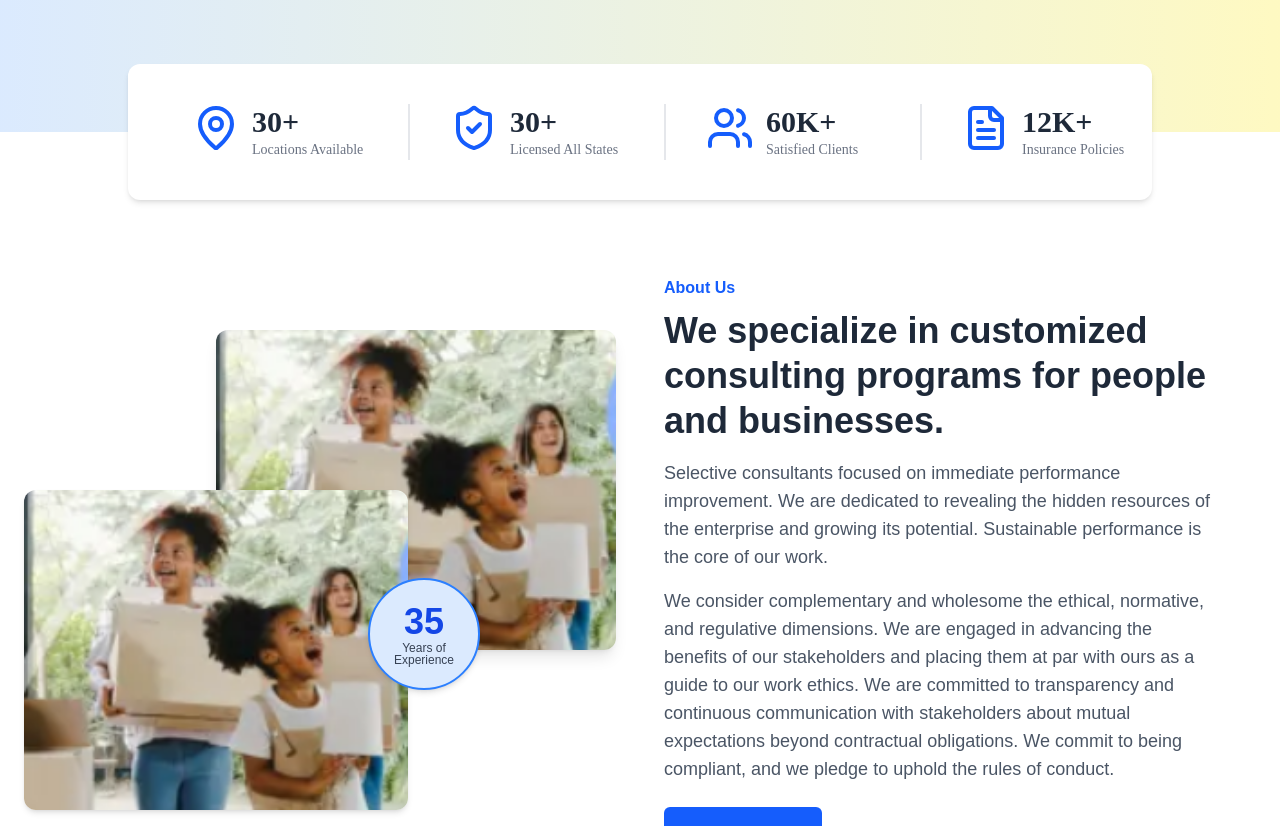
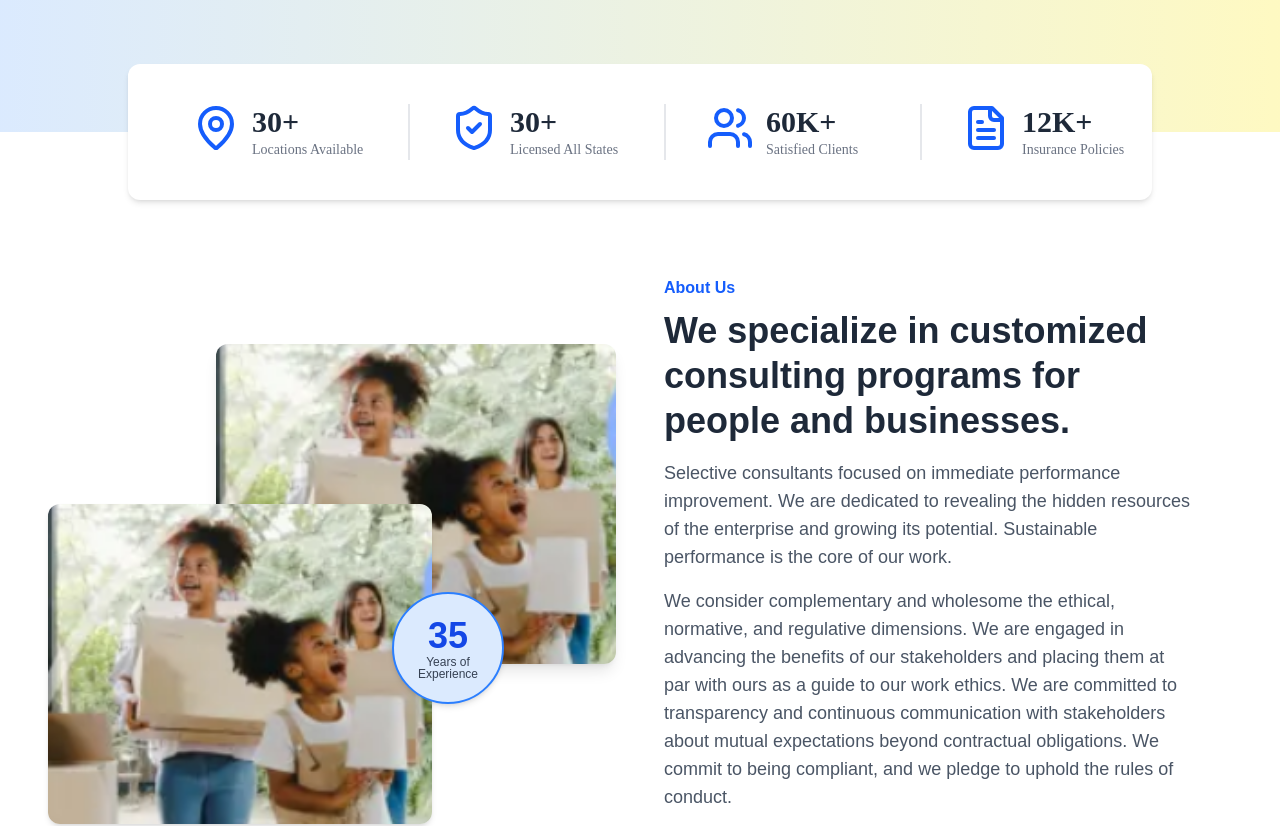
Before and after one commit to codenihar/mach-consultants, a Next.js app: page / in a window 1280 px wide. Shown: the part 740-1566 px from the top of the page. Built offline with nearby package versions, Linux system fonts and the light colour scheme.

Commit message:
minor changes

```diff
--- a/src/components/AboutSection.tsx
+++ b/src/components/AboutSection.tsx
@@ -3,8 +3,8 @@ import React from "react";
 
 const AboutUsSection: React.FC = () => {
   return (
-    <section className="pt-36 pb-20 px-4 md:px-16 bg-white">
-      <div className="max-w-6xl mx-auto grid grid-cols-1 lg:grid-cols-2 items-center gap-12">
+    <section className="pt-36 pb-20 bg-white">
+      <div className="max-w-6xl mx-auto px-4 sm:px-6 grid grid-cols-1 lg:grid-cols-2 items-center gap-12">
         {/* Left Image Section */}
         <div className="relative flex items-center justify-end h-140 w-full">
           {/* Top Image */}
--- a/src/components/AgentsSection.tsx
+++ b/src/components/AgentsSection.tsx
@@ -3,7 +3,7 @@ import React from "react";
 
 const AgentsSection: React.FC = () => {
   return (
-    <section className="py-16 px-4 md:px-16 bg-white">
+    <section className="py-16 px-4 sm:px-6 bg-white">
       <div className="max-w-6xl mx-auto grid grid-cols-1 lg:grid-cols-2 items-center gap-12 lg:gap-24">
         {/* Left Text Content */}
         <div>
--- a/src/components/BlogSection.tsx
+++ b/src/components/BlogSection.tsx
@@ -35,7 +35,7 @@ const Blogs: Blog[] = [
 
 const BlogSection: React.FC = () => {
   return (
-    <section className="py-12 md:py-16 lg:py-20 bg-white px-4 sm:px-6">
+    <section className="py-12 md:py-16 lg:py-20 px-4 sm:px-6 bg-white">
       <div className="max-w-6xl mx-auto">
         {/* Header */}
         <div className="text-center mb-10 md:mb-14 lg:mb-16">
--- a/src/components/ContactUsSection.tsx
+++ b/src/components/ContactUsSection.tsx
@@ -19,7 +19,7 @@ const ConsultationForm: React.FC = () => {
 
         {/* Form Section */}
         <div className="order-1 lg:order-2 w-full">
-          <div className="max-w-lg mx-auto lg:mx-0">
+          <div className="max-w-lg">
             <h3 className="text-blue-600 text-sm sm:text-base font-semibold mb-2">
               Free Consultation
             </h3>
--- a/src/components/HeroSection.tsx
+++ b/src/components/HeroSection.tsx
@@ -16,7 +16,7 @@ const HeroSection: React.FC = () => {
           <p className="text-gray-600 text-base sm:text-lg md:text-xl my-4 sm:my-6 md:my-8 max-w-2xl">
             We are selective consultants focused on immediate performance
             improvement. We are dedicated to revealing hidden resources of the
-            enterprise and growing its potential
+            enterprise and growing its potential.
           </p>
 
           <div className="flex flex-col sm:flex-row gap-3 sm:gap-4 w-full">
--- a/src/components/HowItWorks.tsx
+++ b/src/components/HowItWorks.tsx
@@ -57,7 +57,7 @@ const HowItWorksSection: React.FC = () => {
               <h3 className="text-lg sm:text-xl font-semibold text-gray-800 mb-2 sm:mb-3">
                 {step.title}
               </h3>
-              <p className="text-gray-600 text-sm sm:text-base md:text-md max-w-xs mx-auto">
+              <p className="text-gray-600 text-sm sm:text-base md:text-md max-w-xs mx-auto line-clamp-4">
                 {step.desc}
               </p>
             </div>
```
